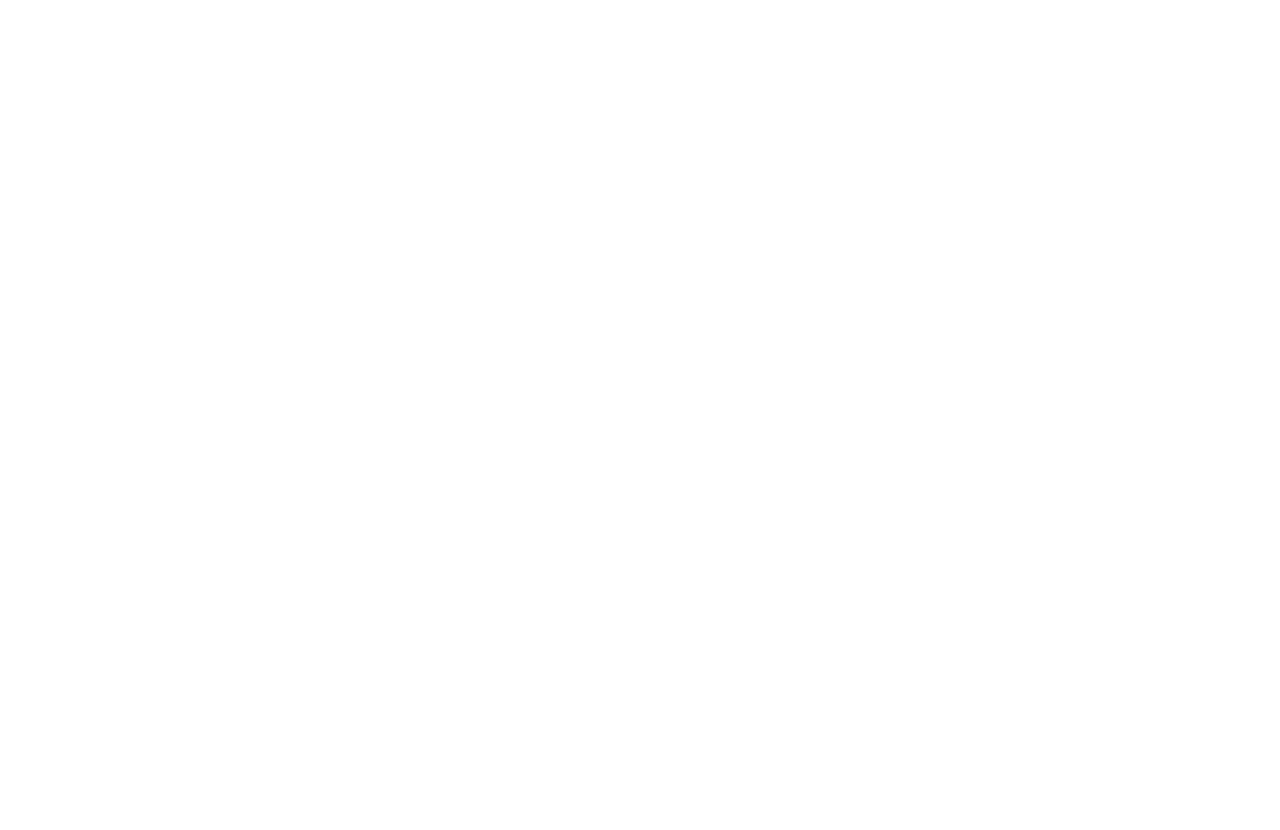
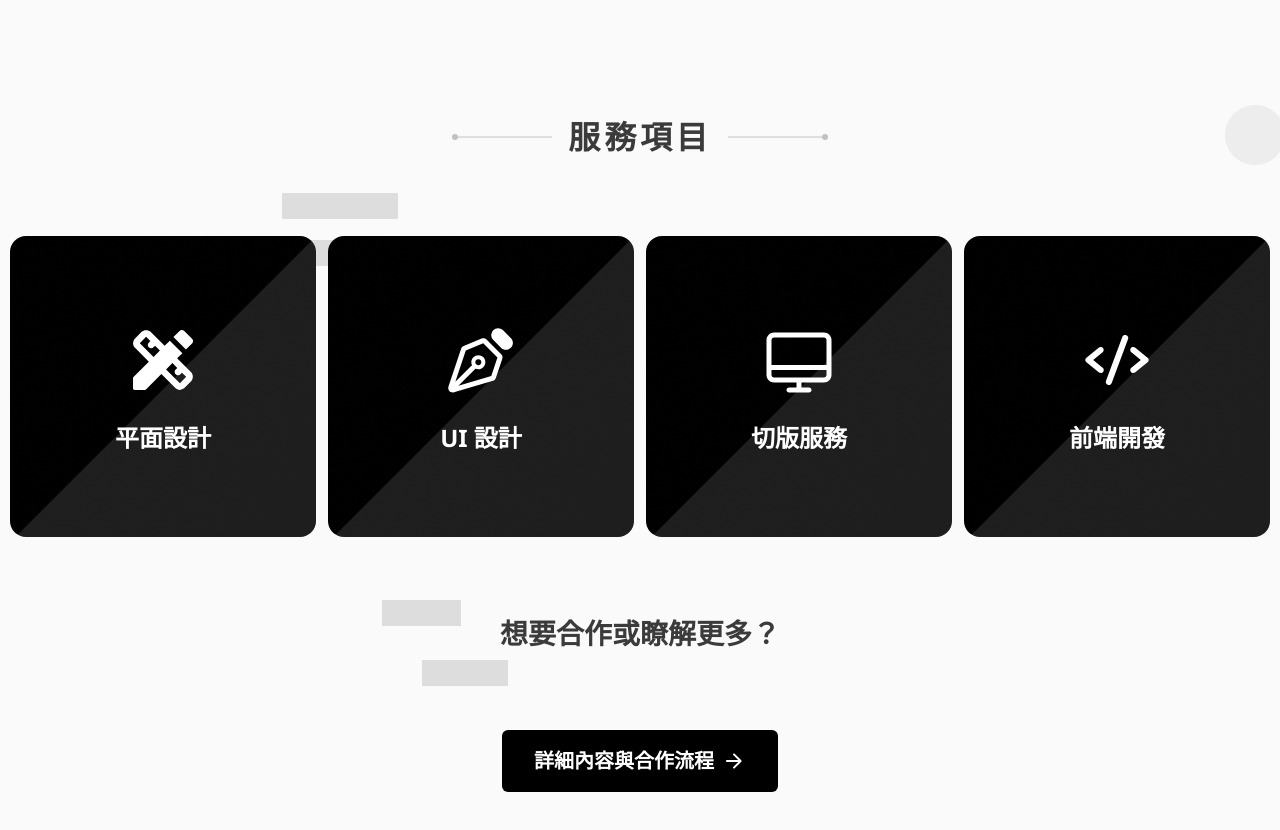
Before and after one commit to Lin4611/noelwebsite, a React (Vite) app: page / in a window 1280 px wide. Shown: the part 3080-3910 px from the top of the page. Before the commit the page ends 3078 px from the top, so only its background shows below. Built offline with nearby package versions, Linux system fonts and the light colour scheme; a web font is replaced by a local one.

Commit message:
feat: add service items rwd layout

```diff
--- a/src/pages/HomePage.jsx
+++ b/src/pages/HomePage.jsx
@@ -8,12 +8,26 @@
 import Star_travel_img from '../assets/imgs/homepage-work1/homepage-work1.png';
 import arror_icon from '../assets/imgs/icon/arrow-forward.svg';
 import beauty_clinic_img from '../assets/imgs/homepage-work3/homepage-work3.png';
+import visual_design_icon from "../assets/imgs/icon/service-item-visual.svg";
+import ui_icon from "../assets/imgs/icon/service-item-ui.svg";
+import html_css_icon from "../assets/imgs/icon/service-item-html&css.svg";
+import front_end_icon from "../assets/imgs/icon/service-item-front-end.svg";
+
+
 
 const star_travel_bg = "bg-[url('../assets/imgs/homepage-work1/homepage-work1-bg.png')]";
 const financial_bg_sm = "bg-[url('../assets/imgs/homepage-work2/homepage-work2-sm.png')]";
 const financial_bg_lg = "lg:bg-[url('../assets/imgs/homepage-work2/homepage-work2-lg.png')]";
 const beauty_clinic_bg = "bg-[url('../assets/imgs/homepage-work3/homepage-work3-bg.png')]";
+const home_service_bg = "lg:bg-[url('../assets/imgs/homepage-service/homepage-services-bg.png')]";
 
+const servicesArray = [
+  { id: 1, title: "平面設計", iconUrl: visual_design_icon },
+  { id: 2, title: "UI 設計", iconUrl: ui_icon },
+  { id: 3, title: "切版服務", iconUrl: html_css_icon },
+  { id: 4, title: "前端開發", iconUrl: front_end_icon },
+];
+const services_bg = "bg-[url('../assets/imgs/service-bg/service-item-bg.png')]";
 
 function HomePage() {
     return (
@@ -309,6 +323,51 @@
                     </a>
                 </div>
             </div>
+
+            <section className={`w-full bg-Primary-100 ${home_service_bg} `}>
+                <div className="max-w-[1296px] mx-auto px-4 pt-20 pb-10 xl:pt-30 ">
+
+                    <div className="mb-10 xl:mb-20">
+                    <SectionTitle title="服務項目" />
+                    </div>
+
+
+                    <div className="
+                    grid grid-cols-1 gap-6 place-items-center pb-10 xl:pb-20
+                    md:grid-cols-2
+                    xl:grid-cols-4
+                    ">
+                    {servicesArray.map(service => (
+                        <div
+                        key={service.id}
+                        className={`${services_bg} w-[306px] py-21 flex flex-col items-center justify-center gap-6 rounded-2xl`}
+                        >
+                        <img
+                            src={service.iconUrl}
+                            alt={service.title}
+                            className="w-20 h-auto aspect-square"
+                        />
+                        <h3 className="h4-bold text-Primary-50">{service.title}</h3>
+                        </div>
+                    ))}
+                    </div>
+
+
+                    <div className=" mb-12 flex flex-col items-center">
+                        <h3 className="h5 xl:h3 font-semibold text-center mb-6 xl:mb-20 text-Primary-700">
+                            想要合作或瞭解更多？
+                        </h3>
+
+                        <a
+                            href="#"
+                            className="inline-flex items-center justify-center gap-2 rounded-md bg-Primary-900 px-4 py-2 xl:py-4 xl:px-8 fs-6 xl:fs-5 text-Primary-50"
+                        >
+                            詳細內容與合作流程
+                            <img src={arror_icon} className="w-6 h-6 invert" alt="" />
+                        </a>
+                    </div>
+                </div>
+            </section>
         </>
     );
 }
```
